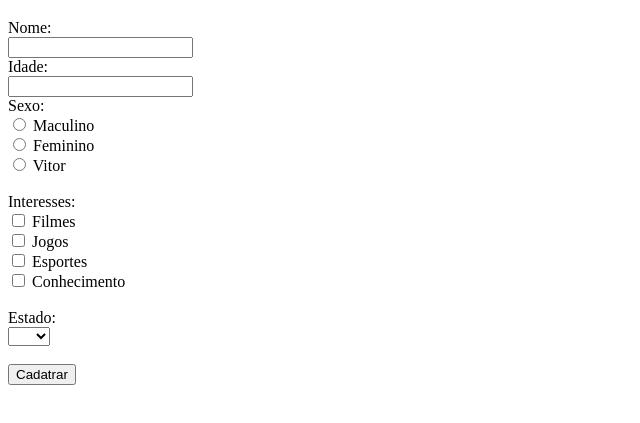
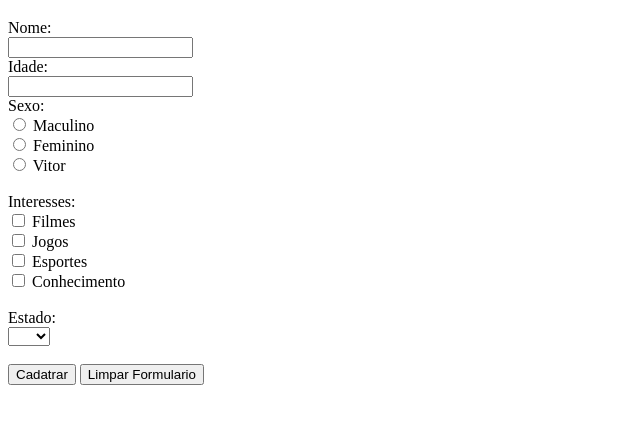
Before and after one commit to ViniciusSViana/viniciussviana.io, a plain HTML site: page contato.html in a window 1280 px wide. Shown: the part 207-630 px from the top of the page, without its empty margins (0-640 px from the left). Drawn offline with Linux system fonts and the light colour scheme.

Commit message:
incliusão do botão de limpar o formulario

```diff
--- a/contato.html
+++ b/contato.html
@@ -60,7 +60,7 @@
 
         <button type="submit">Cadatrar</button>
 
-
+        <button type="reset">Limpar Formulario</button>
 
     </form> <br>
 
```
